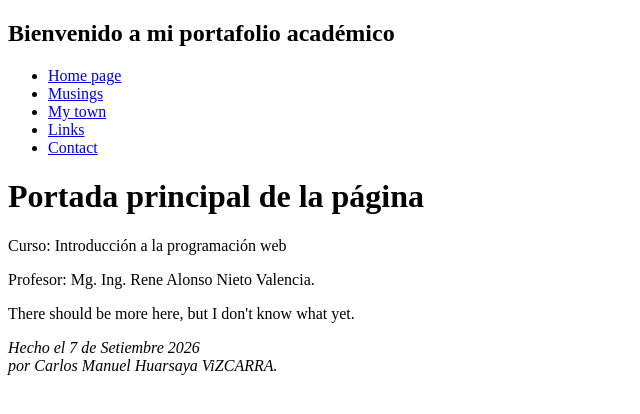
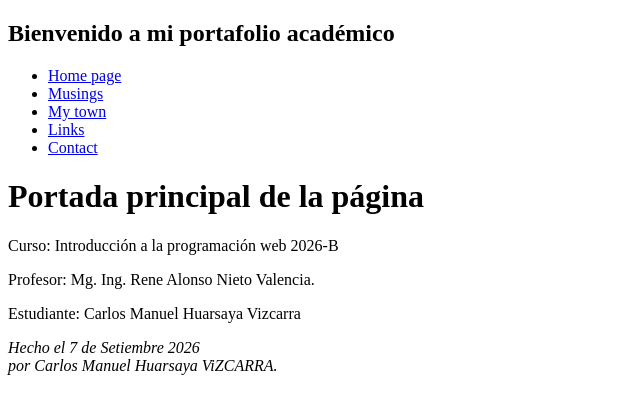
Before and after one commit to Carlos-Huarsaya/IDWeb, a plain HTML site: page Lab01/index.html in a window 1280 px wide. Shown: the whole page, without its empty margins (0-640 px from the left). Drawn offline with Linux system fonts and the light colour scheme.

Commit message:
Lab01: Agregamos un encabezado con informacion

```diff
--- a/Lab01/index.html
+++ b/Lab01/index.html
@@ -18,16 +18,12 @@
   <li><a href="contact.html">Contact</a>
 </ul>
 
-<!-- Main content -->
-<h1>Portada principal de la página</h1>
-
-<p>Curso: Introducción a la programación web</p>
-
-<p>Profesor:  Mg. Ing. Rene Alonso Nieto Valencia.</p>
-
-<p>There should be more here, but I don't know
-what yet.
-
+<header>
+    <h1>Portada principal de la página</h1>
+    <p>Curso: Introducción a la programación web 2026-B</p>
+    <p>Profesor:  Mg. Ing. Rene Alonso Nieto Valencia.</p>
+    <p>Estudiante: Carlos Manuel Huarsaya Vizcarra</p>
+<header>
 <!-- Sign and date the page, it's only polite! -->
 <address>Hecho el 7 de Setiembre 2026<br>
   por Carlos Manuel Huarsaya ViZCARRA.</address>
```
